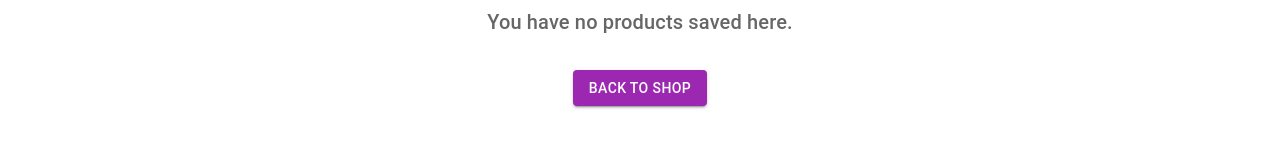
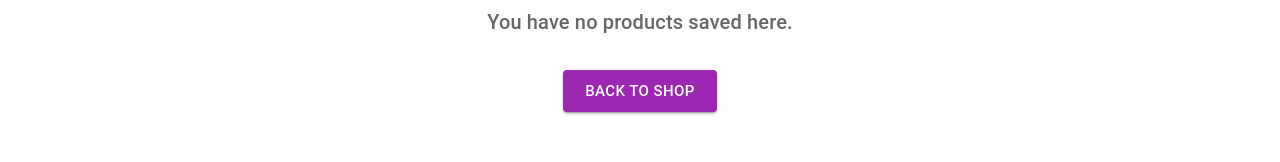
Before and after one commit to osmonoh/siba-shop, a React (Create React App) app: page /favourites in a window 1280 px wide. Shown: the part 360-522 px from the top of the page. Built offline with nearby package versions, Linux system fonts and the light colour scheme; no server answers.

Commit message:
add back arrow to productdetails

```diff
--- a/src/components/Cart.js
+++ b/src/components/Cart.js
@@ -140,7 +140,7 @@ const Cart = () => {
         >
           Shopping bag is empty.
         </Typography>
-        <Button variant="contained" color="secondary">
+        <Button variant="contained" color="secondary" size="large">
           <Link to="/">Back to shop</Link>
         </Button>
       </div>
--- a/src/components/Favourites.js
+++ b/src/components/Favourites.js
@@ -55,7 +55,7 @@ const Favourites = () => {
         >
           Like products in the shop to save them to your favourites.
         </Typography> */}
-        <Button variant="contained" color="secondary">
+        <Button variant="contained" color="secondary" size="large">
           <Link to="/">Back to shop</Link>
         </Button>
       </div>
--- a/src/components/ProductDetails.js
+++ b/src/components/ProductDetails.js
@@ -1,4 +1,5 @@
 import React, { useContext, useState } from "react";
+import { useNavigate } from "react-router-dom";
 import { MyContext } from "../context/MyContext";
 
 import {
@@ -17,7 +18,7 @@ import {
   IconButton,
   Snackbar,
 } from "@mui/material";
-import { FavoriteBorder, Close } from "@mui/icons-material";
+import { ArrowBack, FavoriteBorder, Close } from "@mui/icons-material";
 
 const ProductDetails = () => {
   const { product } = useContext(MyContext);
@@ -27,6 +28,8 @@ const ProductDetails = () => {
   const [size, setSize] = useState("");
   const [noSize, setNoSize] = useState(false);
   const [open, setOpen] = useState(false);
+
+  const navigate = useNavigate();
 
   const onClickToCartBtn = () => {
     if (size === "") setNoSize(true);
@@ -86,6 +89,10 @@ const ProductDetails = () => {
   return (
     <div className="product-details">
       <Container maxWidth="lg">
+        <IconButton sx={{ marginBottom: "32px" }} onClick={() => navigate(-1)}>
+          <ArrowBack fontSize="large" />
+        </IconButton>
+
         <Card sx={{ display: "flex" }}>
           <CardMedia
             component="img"
--- a/src/style/App.scss
+++ b/src/style/App.scss
@@ -59,7 +59,6 @@ a {
 }
 
 .products,
-.product-details,
 .cart,
 .favourites {
   padding: 60px 0 120px;
@@ -72,9 +71,11 @@ a {
 }
 
 .product-details {
+  position: relative;
   min-height: calc(100vh - 64px);
   display: flex;
   align-items: center;
+  padding: 30px 0 120px;
 
   .card-text {
     margin-bottom: 32px;
```
